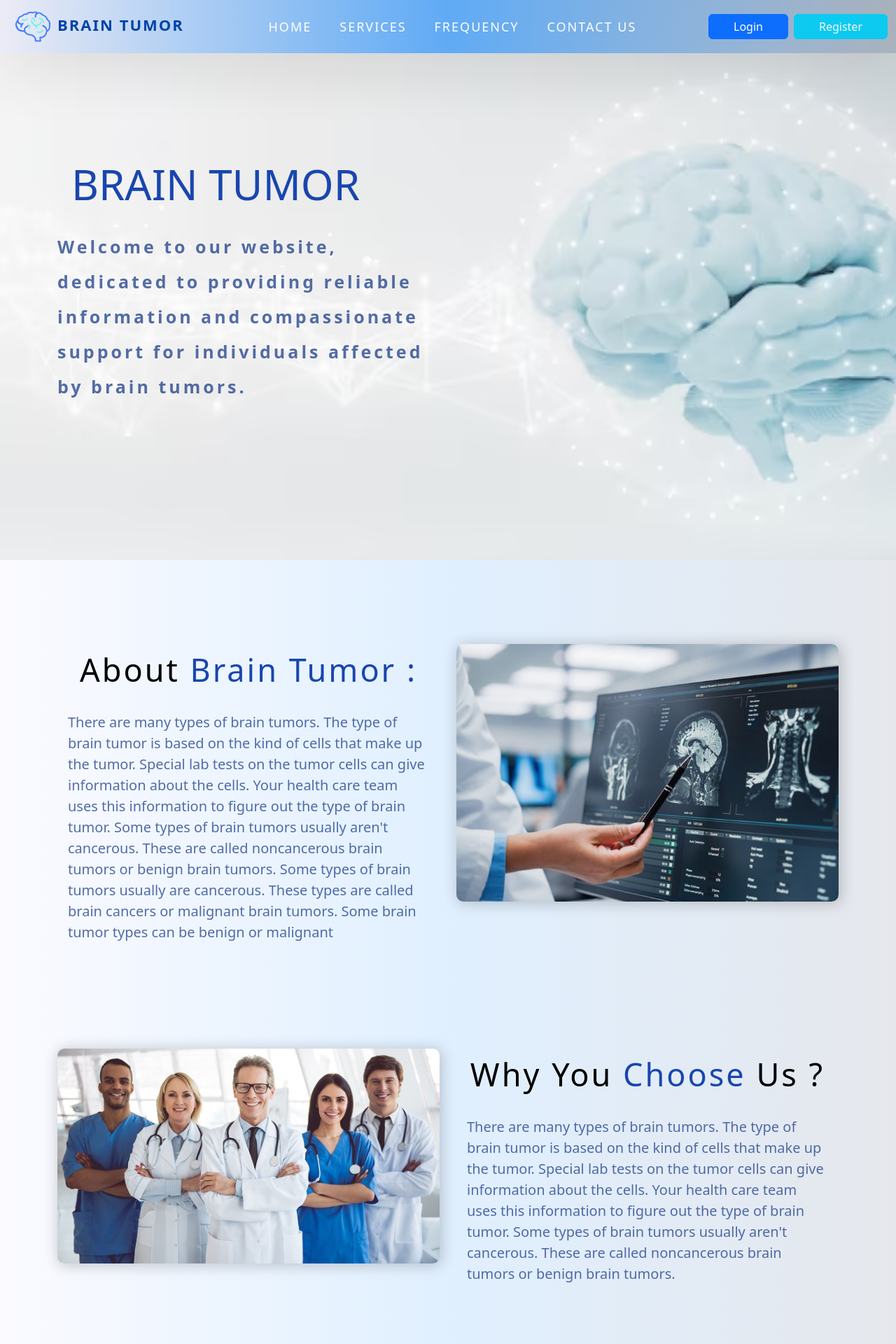
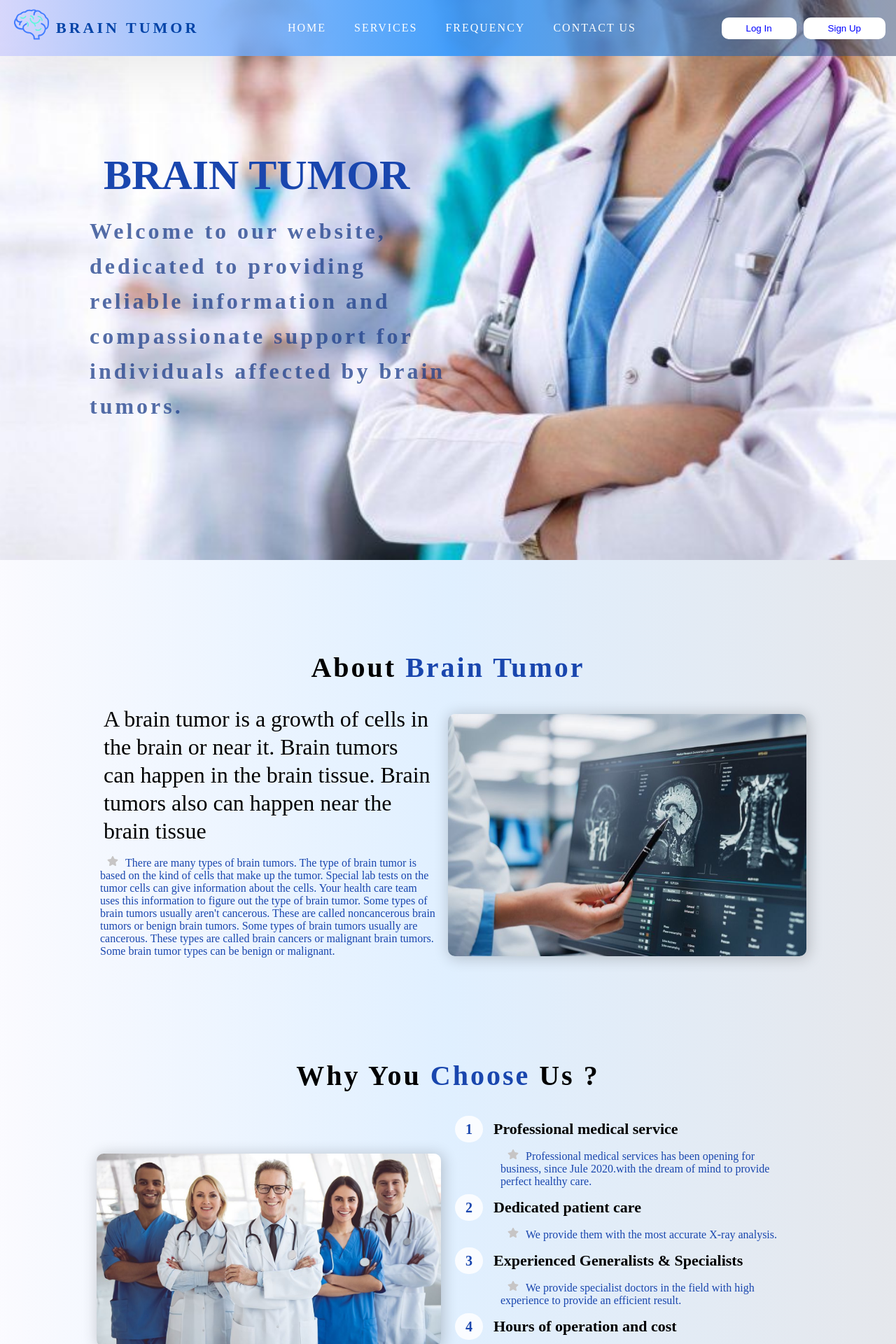
Before and after one commit to MohamedKhalid60/walaa-project, a React (Create React App) app: page / in a window 1280 px wide. Shown: the top 1920 px of the page at 70% size. Built offline with nearby package versions, Linux system fonts and the light colour scheme.

Commit message:
remove bootstrap and some updates

```diff
--- a/src/components/Home/Home.css
+++ b/src/components/Home/Home.css
@@ -8,7 +8,22 @@
   justify-content: center;
   align-items: center;
   position: relative;
-  background-image: url(../../assets/images/bg.avif);
+  background-image: url(../../assets/images/welcom.jpg);
+}
+img {
+  width: 100%;
+}
+.container {
+  width: 80%;
+  margin: auto;
+}
+.row {
+  display: flex;
+  align-items: center;
+  justify-content: space-between;
+}
+.row .col-lg-6 {
+  width: 50%;
 }
 .home h1 {
   text-transform: uppercase;
@@ -16,8 +31,12 @@
   font-size: 60px;
   color: rgb(25, 70, 174);
 }
+.home .item {
+  position: relative;
+  z-index: 22;
+}
 .home p {
-  font-size: 25px;
+  font-size: 32px;
   line-height: 50px;
   letter-spacing: 4px;
   color: rgba(31, 63, 139, 0.758);
@@ -38,10 +57,14 @@
   text-transform: capitalize;
   color: black;
   letter-spacing: 3px;
+  text-align: center;
+}
+.about .card h3 {
+  padding-left: 20px;
 }
 .about p {
-  color: rgba(31, 63, 139, 0.758);
-  font-size: 20px;
+  color: rgb(25, 70, 174);
+  font-size: 16px;
   text-align: start;
   padding: 15px;
 }
@@ -51,3 +74,45 @@
 .about h2 span {
   color: rgb(25, 70, 174);
 }
+.about h2 {
+  padding: 10px;
+  margin-bottom: 20px;
+  font-size: 40px;
+  text-align: center;
+}
+.about .card p .fgp-input-icon {
+  padding: 0 10px;
+  color: rgb(199, 197, 197);
+}
+.about h3 {
+  color: #000;
+  font-size: 32px;
+  font-weight: 200;
+  line-height: 40px;
+  padding: 0 20px;
+}
+.choose .card p {
+  color: rgb(25, 70, 174);
+  font-size: 16px;
+  /* margin-top: 5px; */
+  margin-left: 50px;
+}
+.choose .card p .fgp-input-icon {
+  padding-right: 10px;
+  color: rgb(199, 197, 197);
+}
+.choose .card h4 {
+  font-size: 22px;
+}
+.choose .card h4 span {
+  margin-right: 15px;
+  padding: 8px 15px;
+  color: rgb(25, 70, 174);
+  background-color: rgba(255, 255, 255, 0.852);
+  border-radius: 50px;
+  text-align: center;
+  font-size: 20px;
+}
+.choose .card {
+  margin: 10px;
+}
--- a/src/components/Home/Home.jsx
+++ b/src/components/Home/Home.jsx
@@ -1,6 +1,6 @@
 import React from "react";
-import "bootstrap/dist/js/bootstrap.bundle.min.js";
-import "bootstrap/dist/css/bootstrap.min.css";
+import { FaStar } from "react-icons/fa";
+
 import "./Home.css";
 const Home = () => {
   return (
@@ -23,13 +23,19 @@ const Home = () => {
       </section>
       <section className="about">
         <div className="container">
+          <h2>
+            about <span>brain tumor </span>
+          </h2>
           <div className="row">
             <div className="col-lg-6">
               <div className="card text-center">
-                <h2>
-                  about <span>brain tumor :</span>
-                </h2>
+                <h3>
+                  A brain tumor is a growth of cells in the brain or near it.
+                  Brain tumors can happen in the brain tissue. Brain tumors also
+                  can happen near the brain tissue
+                </h3>
                 <p>
+                  <FaStar className="fgp-input-icon" />
                   There are many types of brain tumors. The type of brain tumor
                   is based on the kind of cells that make up the tumor. Special
                   lab tests on the tumor cells can give information about the
@@ -39,7 +45,7 @@ const Home = () => {
                   tumors or benign brain tumors. Some types of brain tumors
                   usually are cancerous. These types are called brain cancers or
                   malignant brain tumors. Some brain tumor types can be benign
-                  or malignant
+                  or malignant.
                 </p>
               </div>
             </div>
@@ -56,6 +62,9 @@ const Home = () => {
       </section>
       <section className="about choose">
         <div className="container">
+          <h2>
+            Why you <span>choose</span> us ?
+          </h2>
           <div className="row">
             <div className="col-lg-6">
               <div className="card">
@@ -66,18 +75,44 @@ const Home = () => {
               </div>
             </div>
             <div className="col-lg-6">
-              <div className="card text-center">
-                <h2>
-                  Why you <span>choose</span> us ?
-                </h2>
+              <div className="card ">
+                <h4>
+                  {" "}
+                  <span>1</span>
+                  Professional medical service
+                </h4>
                 <p>
-                  There are many types of brain tumors. The type of brain tumor
-                  is based on the kind of cells that make up the tumor. Special
-                  lab tests on the tumor cells can give information about the
-                  cells. Your health care team uses this information to figure
-                  out the type of brain tumor. Some types of brain tumors
-                  usually aren't cancerous. These are called noncancerous brain
-                  tumors or benign brain tumors.
+                  <FaStar className="fgp-input-icon" />
+                  Professional medical services has been opening for business,
+                  since Jule 2020.with the dream of mind to provide perfect
+                  healthy care.
+                </p>
+                <h4>
+                  <span>2</span>
+                  Dedicated patient care
+                </h4>
+                <p>
+                  {" "}
+                  <FaStar className="fgp-input-icon" />
+                  We provide them with the most accurate X-ray analysis.
+                </p>
+                <h4>
+                  {" "}
+                  <span>3</span>
+                  Experienced Generalists & Specialists
+                </h4>
+                <p>
+                  <FaStar className="fgp-input-icon" />
+                  We provide specialist doctors in the field with high
+                  experience to provide an efficient result.
+                </p>
+                <h4>
+                  <span>4</span>Hours of operation and cost
+                </h4>
+                <p>
+                  <FaStar className="fgp-input-icon" />
+                  The site is available all the time and the service provided is
+                  free.
                 </p>
               </div>
             </div>
--- a/src/components/Navbar/Navbar.css
+++ b/src/components/Navbar/Navbar.css
@@ -1,34 +1,58 @@
+header .container-fluid {
+  width: 100%;
+  margin: auto;
+}
+* {
+  padding: 0;
+  margin: 0;
+}
+header .row {
+  display: flex;
+  flex-direction: row;
+  flex-wrap: wrap;
+  justify-content: space-between;
+  align-items: center;
+}
+/* header .row .card {
+  width: 20%;
+} */
+
+header .d-flex {
+  display: flex;
+  align-items: center;
+}
 .header .navbar-brand {
-  letter-spacing: 2px !important;
+  letter-spacing: 4px !important;
   font-size: 22px;
   font-weight: 700;
   color: rgb(0, 67, 167) !important;
+  text-decoration: none;
 }
-.header .navbar-brand img {
+.header img {
   width: 50px;
-  margin: 0 10px;
+  margin: 0 10px 10px;
 }
 nav {
+  padding: 10px;
   /* border-radius: 0 0 10px 10px; */
   background: linear-gradient(
     to left,
-    rgba(11, 31, 76, 0.183),
-    rgba(50, 150, 250, 0.747),
-    rgba(200, 200, 250, 0.2)
+    rgba(11, 31, 76, 0.427),
+    rgba(50, 150, 250, 0.9),
+    rgba(200, 200, 250, 0.728)
   );
   box-shadow: 2px 2px 100px 1px rgba(0, 0, 0, 0.132);
 }
 .header .nav-link {
-  font-size: 18px;
+  font-size: 16px;
   padding: 15px !important;
   transition: all 0.5s;
   margin-left: 10px;
   text-transform: uppercase;
   letter-spacing: 2px;
-  color: #fff !important;
   font-weight: 500;
 }
-.header .nav-link:hover {
+.header .nav-link a:hover {
   color: blue !important;
 }
 .header {
@@ -38,6 +62,25 @@ nav {
   left: 0;
 }
 .header .btn {
-  padding: 5px 35px !important ;
+  padding: 8px 35px !important ;
+  background-color: white;
+  color: blue;
+  margin: 5px;
+  border: none;
+  border-radius: 10px;
+  transition: all 0.5s;
+
   /* font-weight: 300; */
 }
+.header .btn:hover {
+  background-color: blue;
+  color: #fff;
+  cursor: pointer;
+}
+header ul li {
+  list-style: none;
+}
+header ul li a {
+  text-decoration: none !important;
+  color: #fff !important;
+}
--- a/src/components/Navbar/Navbar.jsx
+++ b/src/components/Navbar/Navbar.jsx
@@ -1,6 +1,4 @@
 import React from "react";
-import "bootstrap/dist/js/bootstrap.bundle.min.js";
-import "bootstrap/dist/css/bootstrap.min.css";
 import "./Navbar.css";
 
 import BrainLogo from "../../assets/images/brain-21.svg";
@@ -10,58 +8,44 @@ const Header = () => {
   return (
     <>
       <header className="header">
-        <nav className="navbar navbar-expand-lg navbar-light ">
+        <nav>
           <div className="container-fluid">
-            <a className="navbar-brand" href="#">
+            <div className="row">
+              <div className="card">
+                <div className=" d-flex">
                   <img src={BrainLogo} alt="Brain Tumor Logo" />
+                  <Link className="navbar-brand" to={"/"}>
                     BRAIN TUMOR
-            </a>
-            <button
-              className="navbar-toggler"
-              type="button"
-              data-bs-toggle="collapse"
-              data-bs-target="#navbarSupportedContent"
-              aria-controls="navbarSupportedContent"
-              aria-expanded="false"
-              aria-label="Toggle navigation"
-            >
-              <span className="navbar-toggler-icon"></span>
-            </button>
-            <div
-              className="collapse navbar-collapse justify-content-center"
-              id="navbarSupportedContent"
-            >
-              <ul className="navbar-nav  mb-2 mb-lg-0">
-                <li className="nav-item">
-                  <Link
-                    className="nav-link active"
-                    aria-current="page"
-                    to={"/"}
-                  >
-                    Home
                   </Link>
+                </div>
+              </div>
+              <div className="card">
+                <ul className="d-flex ">
+                  <li className="nav-link">
+                    <Link to={"/"}>Home</Link>
                   </li>
-                <li className="nav-item">
-                  <Link className="nav-link">Services</Link>
+                  <li className="nav-link">
+                    <Link to={"/services"}>Services</Link>
                   </li>
-                <li className="nav-item">
-                  <Link className="nav-link">Frequency</Link>
+                  <li className="nav-link">
+                    <Link to={"/frequency"}>Frequency</Link>
                   </li>
-                <li className="nav-item">
-                  <Link className="nav-link" to={"/contact"}>
-                    Contact Us
-                  </Link>
+                  <li className="nav-link">
+                    <Link to={"/contact"}>Contact Us</Link>
                   </li>
                 </ul>
               </div>
-            <form className="d-flex">
+              <div className="card">
+                <div className="d-flex">
                   <Link to={"/login"}>
-                <button className="btn btn-primary mx-2">Login</button>
+                    <button className="btn">Log In</button>
                   </Link>
                   <Link to={"/registration"}>
-                <button className="btn btn-info text-light">Register</button>
+                    <button className="btn">Sign Up</button>
                   </Link>
-            </form>
+                </div>
+              </div>
+            </div>
           </div>
         </nav>
       </header>
--- a/src/components/SignUp/MedicalRegistrationPage.css
+++ b/src/components/SignUp/MedicalRegistrationPage.css
@@ -6,8 +6,8 @@
   --success-green: #48bb78;
 }
 
-
 .mrp-registration-container {
+  margin-top: 80px;
   display: flex;
   justify-content: center;
   align-items: center;
@@ -45,7 +45,7 @@
   left: 0;
   right: 0;
   padding: 2rem;
-  background: linear-gradient(to top, rgba(0,0,0,0.7), transparent);
+  background: linear-gradient(to top, rgba(0, 0, 0, 0.7), transparent);
   color: white;
 }
 
@@ -136,7 +136,7 @@
 }
 
 .mrp-progress-bar::before {
-  content: '';
+  content: "";
   position: absolute;
   top: 50%;
   left: 10%;
@@ -472,13 +472,23 @@
 }
 
 @keyframes spin {
-  0% { transform: rotate(0deg); }
-  100% { transform: rotate(360deg); }
+  0% {
+    transform: rotate(0deg);
+  }
+  100% {
+    transform: rotate(360deg);
+  }
 }
 
 @keyframes fadeIn {
-  from { opacity: 0; transform: translateY(10px); }
-  to { opacity: 1; transform: translateY(0); }
+  from {
+    opacity: 0;
+    transform: translateY(10px);
+  }
+  to {
+    opacity: 1;
+    transform: translateY(0);
+  }
 }
 
 @media (max-width: 768px) {
```
Also changed, not shown: src/assets/images/Welcome.jpg (deleted), src/assets/images/welcom.jpg (added). Lines whose indentation alone changed are shown as unchanged.
